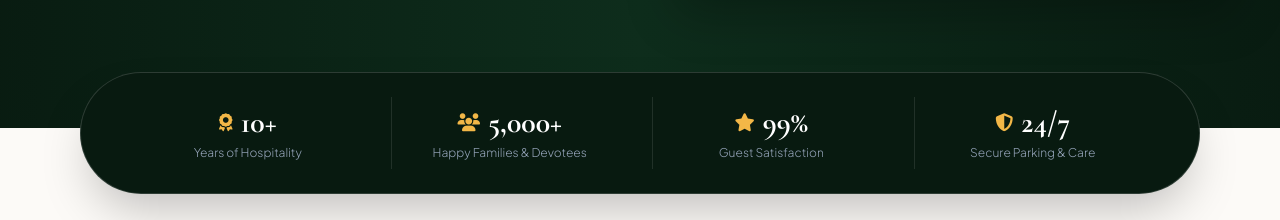
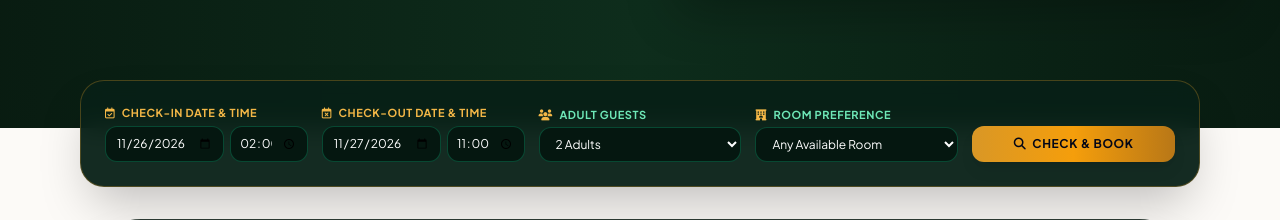
Before and after one commit to Perfect-Solution-International/New-Sanda-Guest-house, a Laravel app: page / in a window 1280 px wide. Shown: the part 647-867 px from the top of the page. Run offline with Laravel 12, Linux system fonts and the light colour scheme; data comes from the database, SQL or seed files in the repository; some libraries are stand-ins or nearby versions.

Commit message:
Add live availability and booking search bar to home page hero

```diff
--- a/resources/views/public/home.blade.php
+++ b/resources/views/public/home.blade.php
@@ -77,8 +77,66 @@
     </div>
 </section>
 
+<!-- Quick Live Availability & Booking Search Bar (Deep Forest Green & Gold Dark Card Theme) -->
+<div class="max-w-6xl mx-auto px-4 -mt-10 sm:-mt-12 relative z-30 mb-8">
+    <div class="bg-[#082017]/95 border border-gold-500/30 rounded-3xl p-5 sm:p-6 shadow-2xl backdrop-blur-md">
+        <form action="{{ route('booking.create') }}" method="GET" class="grid grid-cols-1 sm:grid-cols-2 lg:grid-cols-5 gap-3.5 items-end">
+            <div>
+                <label class="block text-[11px] font-bold text-gold-400 uppercase tracking-wider mb-1">
+                    <i class="fa-regular fa-calendar-check mr-1"></i> Check-in Date & Time
+                </label>
+                <div class="grid grid-cols-5 gap-1.5">
+                    <input type="date" name="check_in" value="{{ date('Y-m-d') }}" min="{{ date('Y-m-d') }}" class="col-span-3 bg-[#051710] border border-emerald-500/30 rounded-xl px-2.5 py-2 text-xs text-white focus:ring-2 focus:ring-gold-400 focus:outline-none">
+                    <input type="time" name="check_in_time" value="14:00" class="col-span-2 bg-[#051710] border border-emerald-500/30 rounded-xl px-2 py-2 text-xs text-white focus:ring-2 focus:ring-gold-400 focus:outline-none">
+                </div>
+            </div>
+
+            <div>
+                <label class="block text-[11px] font-bold text-gold-400 uppercase tracking-wider mb-1">
+                    <i class="fa-regular fa-calendar-xmark mr-1"></i> Check-out Date & Time
+                </label>
+                <div class="grid grid-cols-5 gap-1.5">
+                    <input type="date" name="check_out" value="{{ date('Y-m-d', strtotime('+1 day')) }}" min="{{ date('Y-m-d') }}" class="col-span-3 bg-[#051710] border border-emerald-500/30 rounded-xl px-2.5 py-2 text-xs text-white focus:ring-2 focus:ring-gold-400 focus:outline-none">
+                    <input type="time" name="check_out_time" value="11:00" class="col-span-2 bg-[#051710] border border-emerald-500/30 rounded-xl px-2 py-2 text-xs text-white focus:ring-2 focus:ring-gold-400 focus:outline-none">
+                </div>
+            </div>
+
+            <div>
+                <label class="block text-[11px] font-bold text-emerald-300 uppercase tracking-wider mb-1">
+                    <i class="fa-solid fa-users mr-1 text-gold-400"></i> Adult Guests
+                </label>
+                <select name="adults" class="w-full bg-[#051710] border border-emerald-500/30 rounded-xl px-3 py-2 text-xs text-white focus:ring-2 focus:ring-gold-400 focus:outline-none">
+                    <option value="1">1 Adult</option>
+                    <option value="2" selected>2 Adults</option>
+                    <option value="3">3 Adults</option>
+                    <option value="4">4 Adults</option>
+                    <option value="6">6+ Adults (Group)</option>
+                </select>
+            </div>
+
+            <div>
+                <label class="block text-[11px] font-bold text-emerald-300 uppercase tracking-wider mb-1">
+                    <i class="fa-solid fa-hotel mr-1 text-gold-400"></i> Room Preference
+                </label>
+                <select name="room_type_id" class="w-full bg-[#051710] border border-emerald-500/30 rounded-xl px-3 py-2 text-xs text-white focus:ring-2 focus:ring-gold-400 focus:outline-none">
+                    <option value="">Any Available Room</option>
+                    @foreach($featuredRooms as $fr)
+                        <option value="{{ $fr->id }}">{{ $fr->name }}</option>
+                    @endforeach
+                </select>
+            </div>
+
+            <div>
+                <button type="submit" class="w-full bg-gradient-to-r from-gold-500 via-amber-500 to-gold-600 hover:from-gold-400 hover:to-amber-500 text-slate-950 font-bold py-2.5 rounded-xl shadow-lg transition text-xs uppercase tracking-wider flex items-center justify-center gap-1.5">
+                    <i class="fa-solid fa-magnifying-glass"></i> Check & Book
+                </button>
+            </div>
+        </form>
+    </div>
+</div>
+
 <!-- 2. Floating Stats Bar (Docked Between Hero and Content) -->
-<div class="max-w-6xl mx-auto px-4 -mt-10 sm:-mt-14 relative z-20">
+<div class="max-w-6xl mx-auto px-4 relative z-20">
     <div class="bg-brand-950 border border-white/15 rounded-2xl sm:rounded-full py-6 px-6 sm:px-12 shadow-2xl backdrop-blur-md">
         <div class="grid grid-cols-2 md:grid-cols-4 gap-6 text-center divide-y md:divide-y-0 md:divide-x divide-white/10">
             <div class="p-2 flex flex-col items-center">
```
